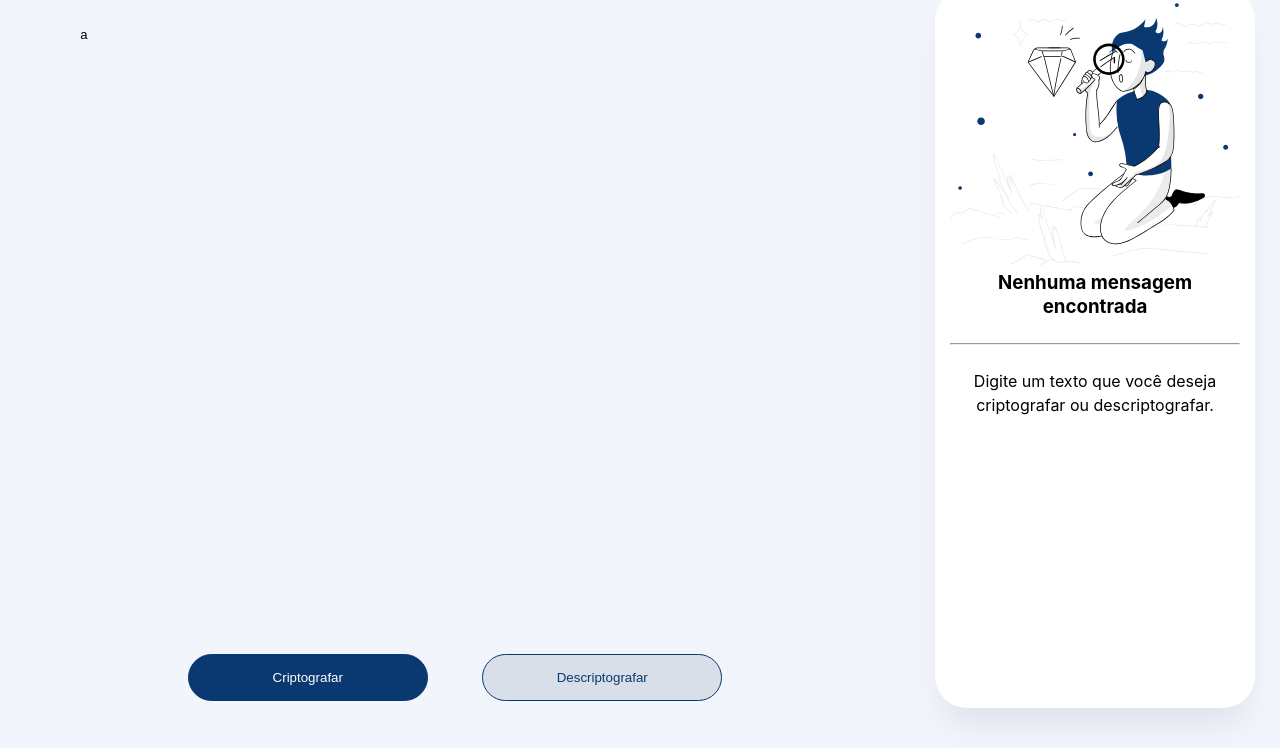
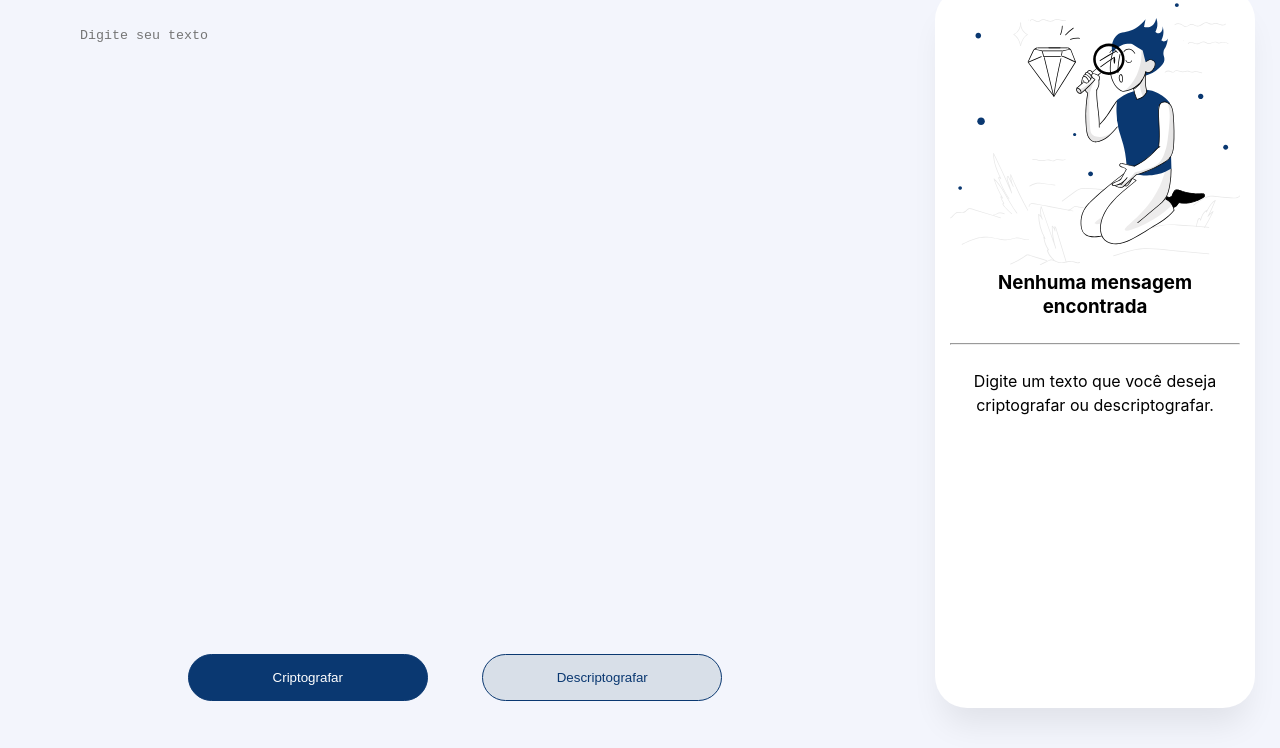
Before and after one commit to DevArthurSantos/challengeOracleOne, a plain HTML site: page text encryptor/index.html in a window 1280 px wide. Shown: the part 52-800 px from the top of the page. Drawn offline with Linux system fonts and the light colour scheme.

Commit message:
removido o a do txt

```diff
--- a/text encryptor/index.html
+++ b/text encryptor/index.html
@@ -24,7 +24,7 @@
               id="textoCompleto"
               placeholder="Digite seu texto"
               style="resize: none"
-            >a</textarea>
+            ></textarea>
             <div id="mainButtons">
               <input type="button" id="encriptar" class="button" value="Criptografar"></input>
               <input type="button" id="desencriptar" class="button" value="Descriptografar"></input>
```
